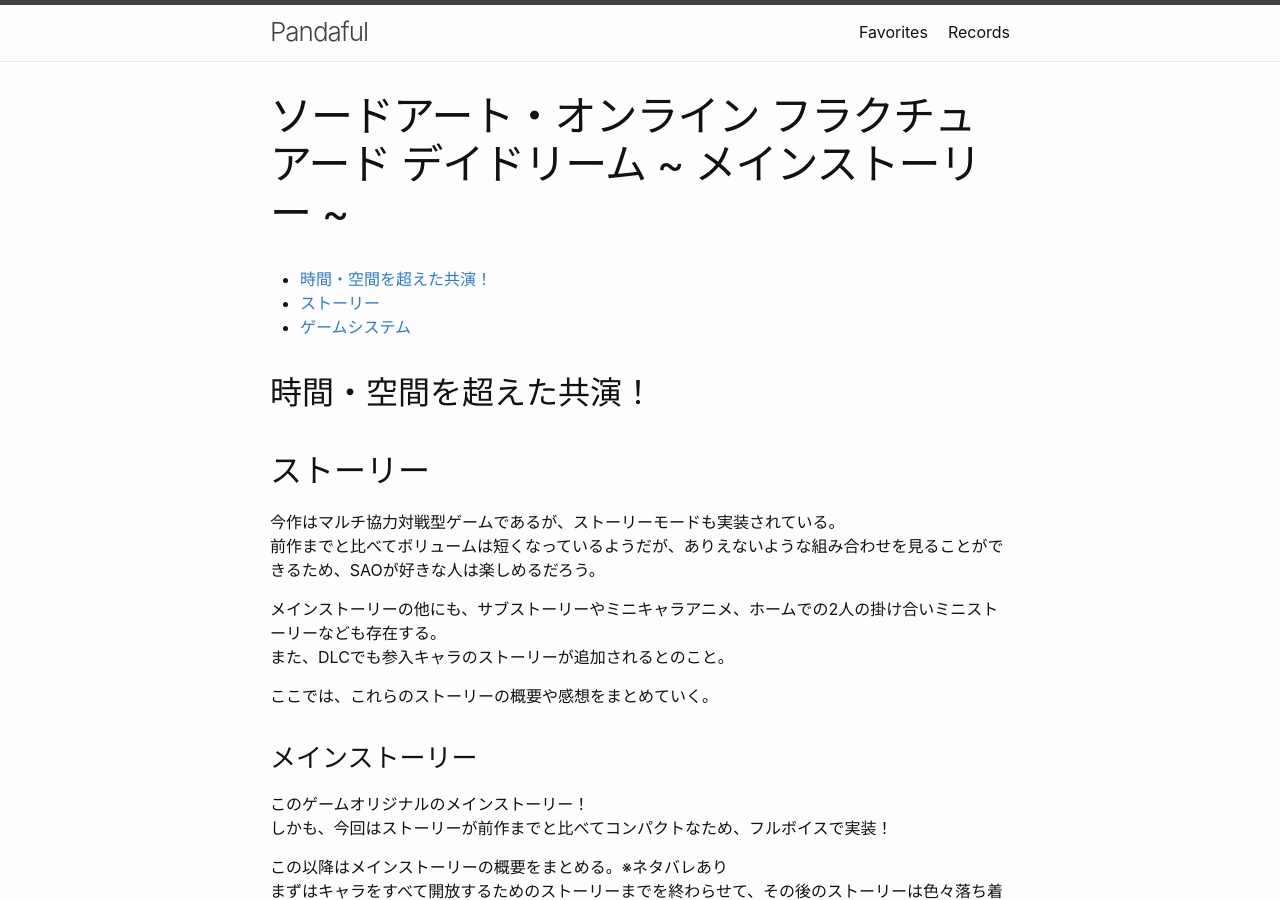
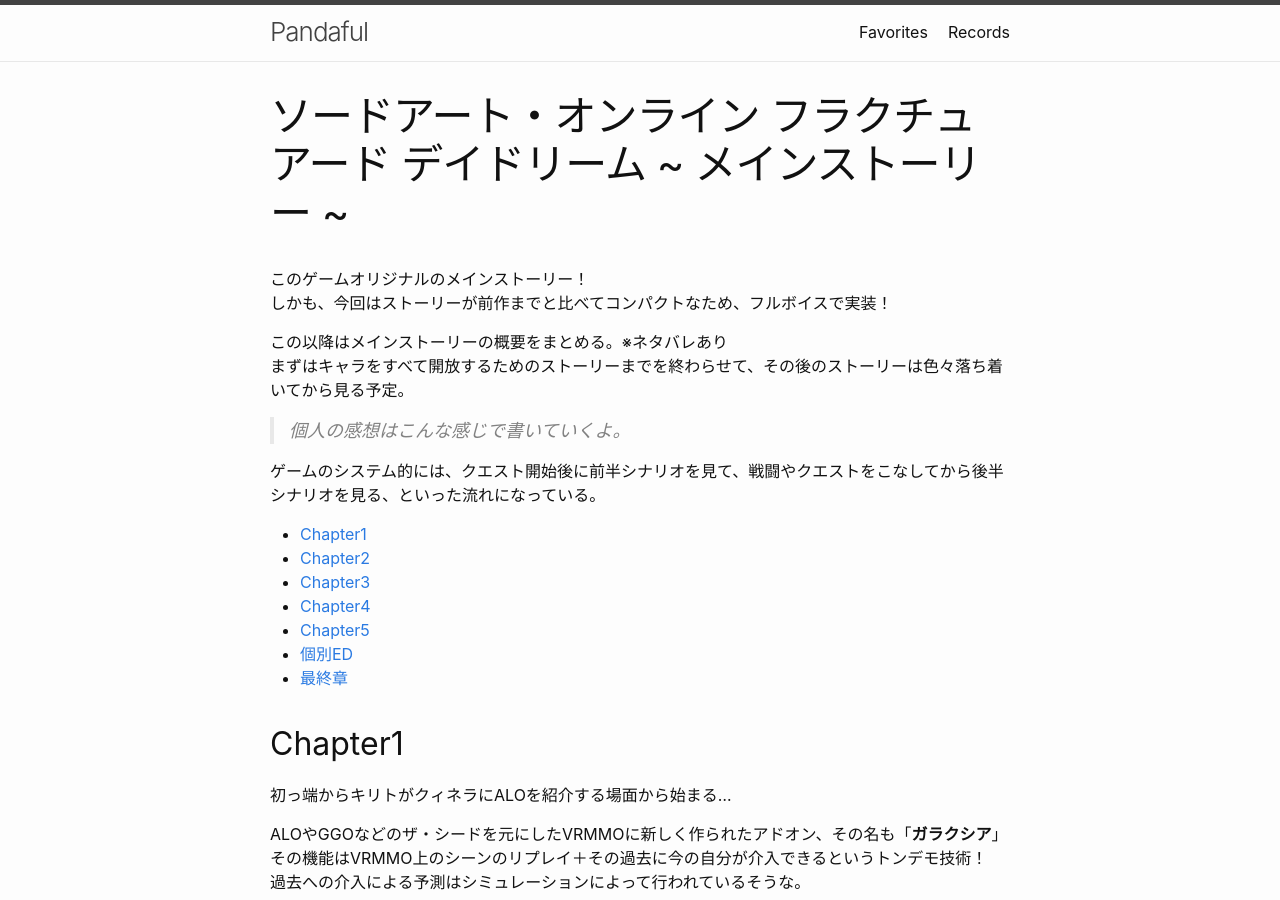
Before and after one commit to Pandaful-2312/pages, a Jekyll site: the page built from favorites/sao/saofd/saofd-main-story.md, in a window 1280 px wide and 900 px high. Built offline with Jekyll 4.4.1, drawn with Linux system fonts in a browser that asks for light colours; some of the changed text lies outside the part shown.

Commit message:
update saofd main-story

```diff
--- a/favorites/sao/saofd/saofd-story.md
+++ b/favorites/sao/saofd/saofd-main-story.md
@@ -4,24 +4,6 @@
 permalink: sao/saofd/main-story
 tag: sao
 ---
-
-- [時間・空間を超えた共演！](#時間空間を超えた共演)
-- [ストーリー](#ストーリー)
-- [ゲームシステム](#ゲームシステム)
-
-## 時間・空間を超えた共演！
-
-## ストーリー
-
-今作はマルチ協力対戦型ゲームであるが、ストーリーモードも実装されている。
-前作までと比べてボリュームは短くなっているようだが、ありえないような組み合わせを見ることができるため、SAOが好きな人は楽しめるだろう。
-
-メインストーリーの他にも、サブストーリーやミニキャラアニメ、ホームでの2人の掛け合いミニストーリーなども存在する。
-また、DLCでも参入キャラのストーリーが追加されるとのこと。
-
-ここでは、これらのストーリーの概要や感想をまとめていく。
-
-### メインストーリー
 
 このゲームオリジナルのメインストーリー！
 しかも、今回はストーリーが前作までと比べてコンパクトなため、フルボイスで実装！
@@ -32,7 +14,15 @@
 
 ゲームのシステム的には、クエスト開始後に前半シナリオを見て、戦闘やクエストをこなしてから後半シナリオを見る、といった流れになっている。
 
-#### Chapter1
+- [Chapter1](#chapter1)
+- [Chapter2](#chapter2)
+- [Chapter3](#chapter3)
+- [Chapter4](#chapter4)
+- [Chapter5](#chapter5)
+- [個別ED](#個別ed)
+- [最終章](#最終章)
+
+## Chapter1
 
 初っ端からキリトがクィネラにALOを紹介する場面から始まる…
 
@@ -86,7 +76,7 @@
 そこでがラクシアの扉を見つけてくぐると…
 様々な仮想空間がシャボン玉のように浮かんでおり、その一つがキリアスのログハウスだった。
 
-#### Chapter2
+## Chapter2
 
 ここで第3グループ、アスナチーム（ALO風ステージ）。
 初期メンバーはアスナ・ヒースクリフ・ノーチラス（エイジ）の血盟騎士団！
@@ -145,7 +135,7 @@
 - エイジ：キリト
 - アドミニストレータ：キリト・アリス・ユージオ・カーディナル
 
-#### Chapter3
+## Chapter3
 
 キリトチームがGGO風のフィールドに移動してきたところ、レンチームが苦戦しているところに遭遇。
 ここでキリトは昔ながらの仲間よりも亡くなっているはずのユージオを見つける。
@@ -229,7 +219,7 @@
 そのもう一人の名前は…
 **「夏八木風花」**
 
-#### Chapter4
+## Chapter4
 
 話は戻り、キリトチームはまたまたフィールドを移動して、今度はギルド風林火山のメンバーがエイジにやられたOSのフィールドに。
 ここからはユイちゃんも一緒に戦うことに！
@@ -338,7 +328,7 @@
 > 一方で、ヒースクリフやアドミニストレータはこの人たちよりも常識的であり、賢さが見える悪役。
 > ちゃんと区別されていてよいキャラ付けがされている。
 
-#### Chapter5
+## Chapter5
 
 アリスたちがALOの世界を探索してる間、カーディナルはネージュにフウカがどのような人だったかについて尋ねる。
 ネージュがテストルームで一人でいるフウカに声をかけたのが最初の出会いであり、そこから一緒に話したり笑い合ったりすることで仲を深めていった。
@@ -552,12 +542,12 @@
 
 > これまでのストーリーを見た後のEDはまた感じ方がかわるなぁ
 
-#### 個別ED
+## 個別ED
 
 ここでは最終クエスト攻略後に開放される各キャラEDをそれぞれ紹介。
 このEDの後に（おそらく共通の）最終EDがあるのでそちらも見逃さないように!
 
-##### キリトED
+### キリトED
 
 何やら作業をしているフウカにキリトが声を掛ける。
 フウカはキリトに感謝の言葉を伝える。
@@ -567,7 +557,7 @@
 
 キリトはネージュの復活を一緒にしていくことを約束する。
 
-#### 最終章
+## 最終章
 
 ネージュの表向きはガラクシア開発を支援するサポートAI。
 ただ、正式な名称は「完全自律型データトランスファー・プログラム」、コードネーム「NEIGE01」。
@@ -613,23 +603,3 @@
 
 > これは共通EDなのかな？
 > いい話すぎるだろぉぉ
-
-### サブストーリー
-
-#### Chapter2-sub
-
-##### つかの間の共闘
-
-シリカと死銃が出会ってすぐの話。
-
-シリカは死銃と協力することを提案するが死銃は受け入れない。
-シリカは死銃がラフィン・コフィンの一員であることを知っている。
-しかし、シリカは物怖じせず、死銃と協力する姿勢を見せる。
-
-### その他のストーリー
-
-## ゲームシステム
-
-### キャラ
-
-### ゲームモード
```
